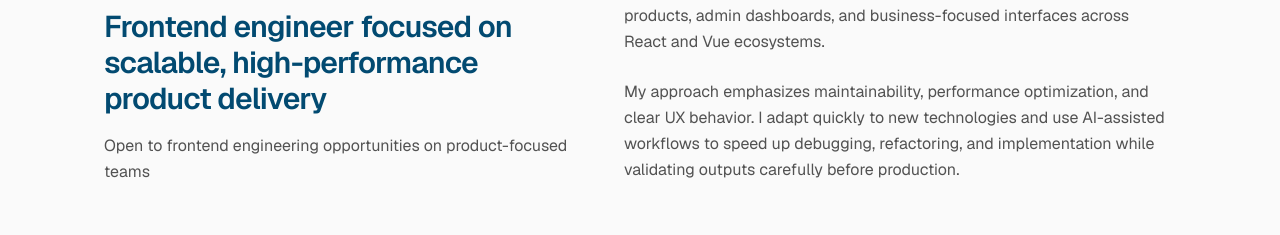
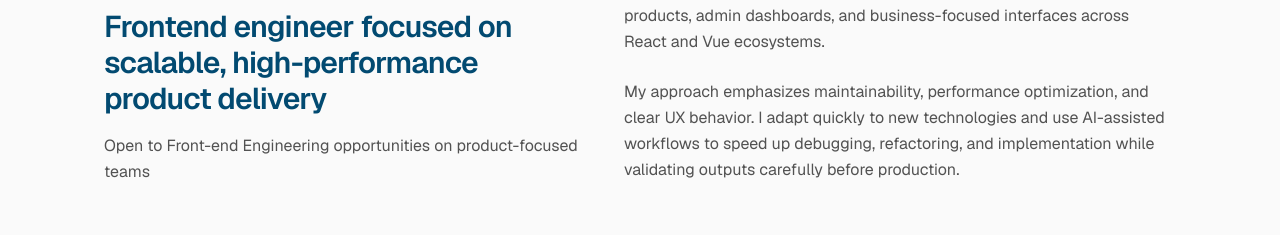
Before and after one commit to fuwhis/my-landing-page, a Next.js app: page / in a window 1280 px wide. Shown: the part 1283-1518 px from the top of the page. Built offline with nearby package versions, Linux system fonts and the light colour scheme; no server answers.

Commit message:
update: refresh resume and profile details
- Added a new resume PDF file for Nguyen Phu Quy.
- Updated profile data to link to the new resume PDF.
- Made minor text adjustments for consistency in capitalization and improved clarity in the profile description.

```diff
--- a/src/data/profile.ts
+++ b/src/data/profile.ts
@@ -1,4 +1,4 @@
-import type { Profile } from '@/types/content';
+import type { Profile } from '@/types/content'
 
 export const profile: Profile = {
   fullName: 'Nguyen Phu Quy',
@@ -9,19 +9,19 @@ export const profile: Profile = {
   email: 'quynguyen.itengineer@gmail.com',
   resumeHref: '/resume/nguyen-phu-quy-cv.pdf',
   availability:
-    'Open to frontend engineering opportunities on product-focused teams',
+    'Open to Front-end Engineering opportunities on product-focused teams',
   summary:
     'Experienced across React, Vue, Next.js, and Nuxt.js with a strong focus on performance, maintainable UI architecture, and responsive user-centric interfaces.',
   aboutParagraphs: [
     'I am a Frontend Engineer with 4+ years of experience building dynamic web products, admin dashboards, and business-focused interfaces across React and Vue ecosystems.',
     'My approach emphasizes maintainability, performance optimization, and clear UX behavior. I adapt quickly to new technologies and use AI-assisted workflows to speed up debugging, refactoring, and implementation while validating outputs carefully before production.',
   ],
-  contactTitle: 'Open to frontend engineering opportunities',
+  contactTitle: 'Open to Front-end Engineering opportunities',
   contactDescription:
     'I usually respond within 24 hours. Feel free to reach out via LinkedIn or email for frontend roles, project collaboration, or technical discussion.',
   socialLinks: [
     { label: 'GitHub', href: 'https://github.com/fuwhis' },
-    { label: 'LinkedIn', href: 'https://www.linkedin.com/in/quynp01' },
+    { label: 'LinkedIn', href: 'https://www.linkedin.com/in/fuwhis' },
     { label: 'View my CV', href: '/resume/nguyen-phu-quy-cv.pdf' },
   ],
   metrics: [
@@ -35,11 +35,15 @@ export const profile: Profile = {
       value: '3+',
       description: 'From MVP to scale-up',
     },
-    // { label: 'Lighthouse Score', value: '95+', description: 'Across key landing pages' },
+    // {
+    //   label: 'Lighthouse Score',
+    //   value: '95+',
+    //   description: 'Across key landing pages',
+    // },
     {
       label: 'Performance Impact',
       value: '30%',
       description: 'LCP improvement on production project',
     },
   ],
-};
+}
```
Also changed, not shown: 2 other files (tests, documents, lock files or other folders).
